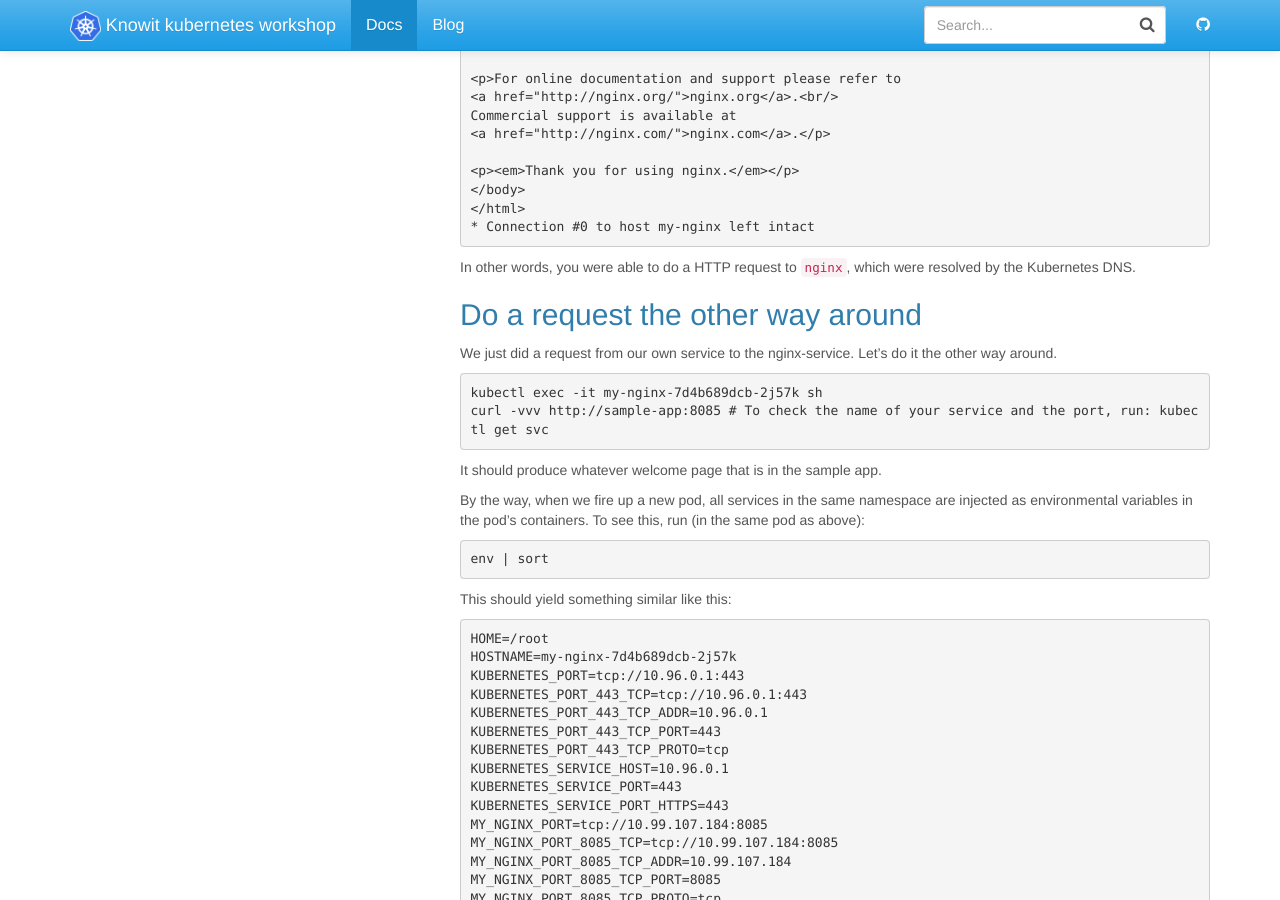
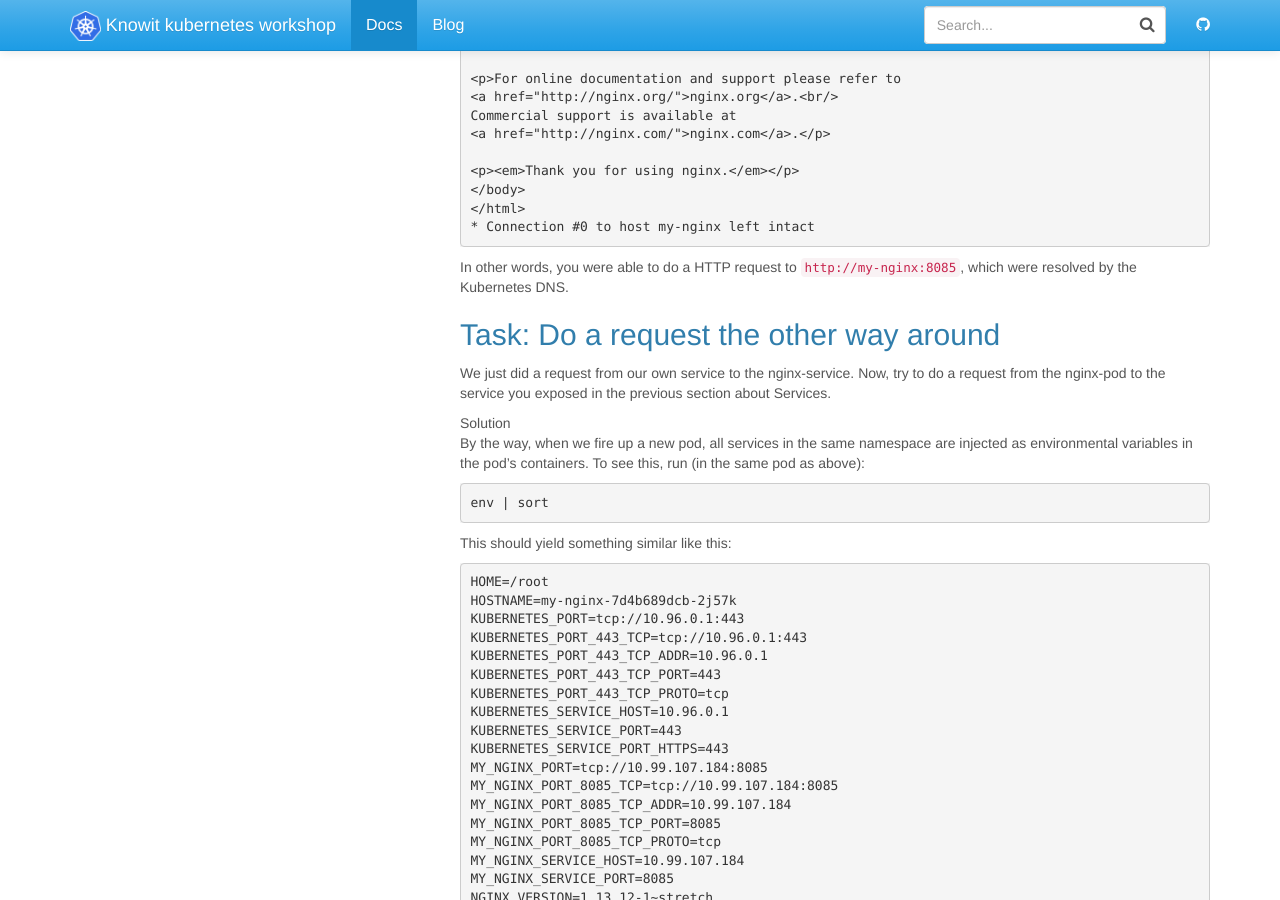
Before and after one commit to knowit/kubernetes-workshop, a Jekyll site: the page built from docs/_docs/workshop/10-service-discovery.md, in a window 1280 px wide and 900 px high, scrolled down 1857 px. Built offline with Jekyll 4.4.1, drawn with Linux system fonts in a browser that asks for light colours; nearby versions of some CDN libraries; some of the changed text lies outside the part shown.

Commit message:
Improvements

````diff
--- a/docs/_docs/workshop/10-service-discovery.md
+++ b/docs/_docs/workshop/10-service-discovery.md
@@ -119,18 +119,37 @@
 * Connection #0 to host my-nginx left intact
 ```
 
-In other words, you were able to do a HTTP request to `nginx`, which were resolved by the Kubernetes DNS.
+In other words, you were able to do a HTTP request to `http://my-nginx:8085`, which were resolved by the
+Kubernetes DNS.
 
-## Do a request the other way around
+## Task: Do a request the other way around
 
-We just did a request from our own service to the nginx-service. Let's do it the other way around.
+We just did a request from our own service to the nginx-service. Now, try to do a request from the
+nginx-pod to the service you exposed in the previous section about Services.
+
+<details>
+ <summary>Solution</summary>
+ <div markdown="1">
+
+```
+kubectl get svc
+
+NAME         TYPE        CLUSTER-IP       EXTERNAL-IP   PORT(S)        AGE
+my-nginx     ClusterIP   10.110.55.166    <none>        8085/TCP       10m
+sample-app   NodePort    10.100.205.241   <none>        80:32163/TCP   9d
+```
+
+Okay, the service is exposed on port 80. Let's call that from the nginx pod:
 
 ```
 kubectl exec -it my-nginx-7d4b689dcb-2j57k sh
-curl -vvv http://sample-app:8085 # To check the name of your service and the port, run: kubectl get svc
+curl -vvv http://sample-app:80
 ```
 
 It should produce whatever welcome page that is in the sample app.
+
+</div>
+</details>
 
 By the way, when we fire up a new pod, all services in the same namespace are injected as environmental variables in the pod's containers. To see this, run (in the same pod as above):
 
````
Also changed, not shown: other parts of docs/_docs/workshop/10-service-discovery.md (+1 -1 lines).
